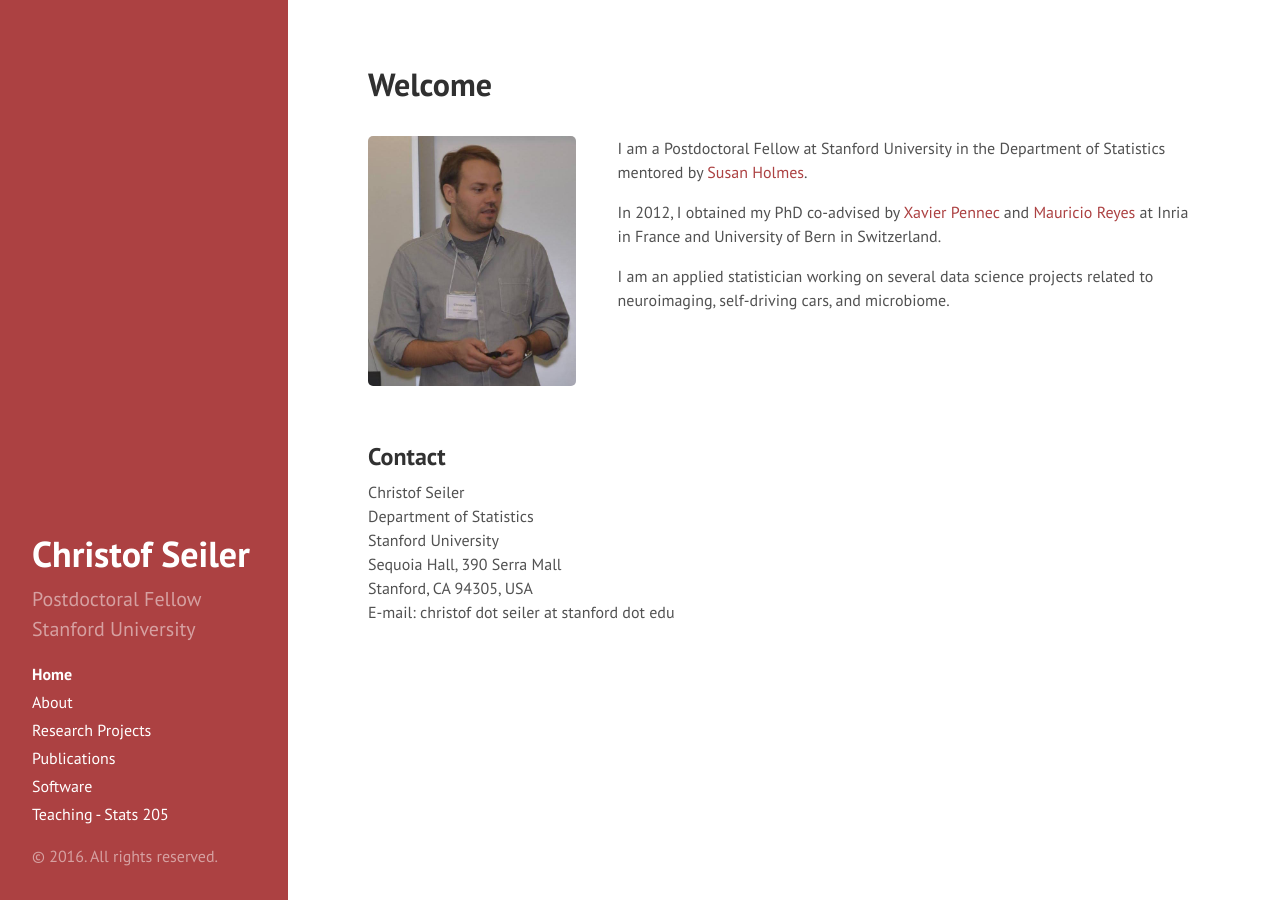
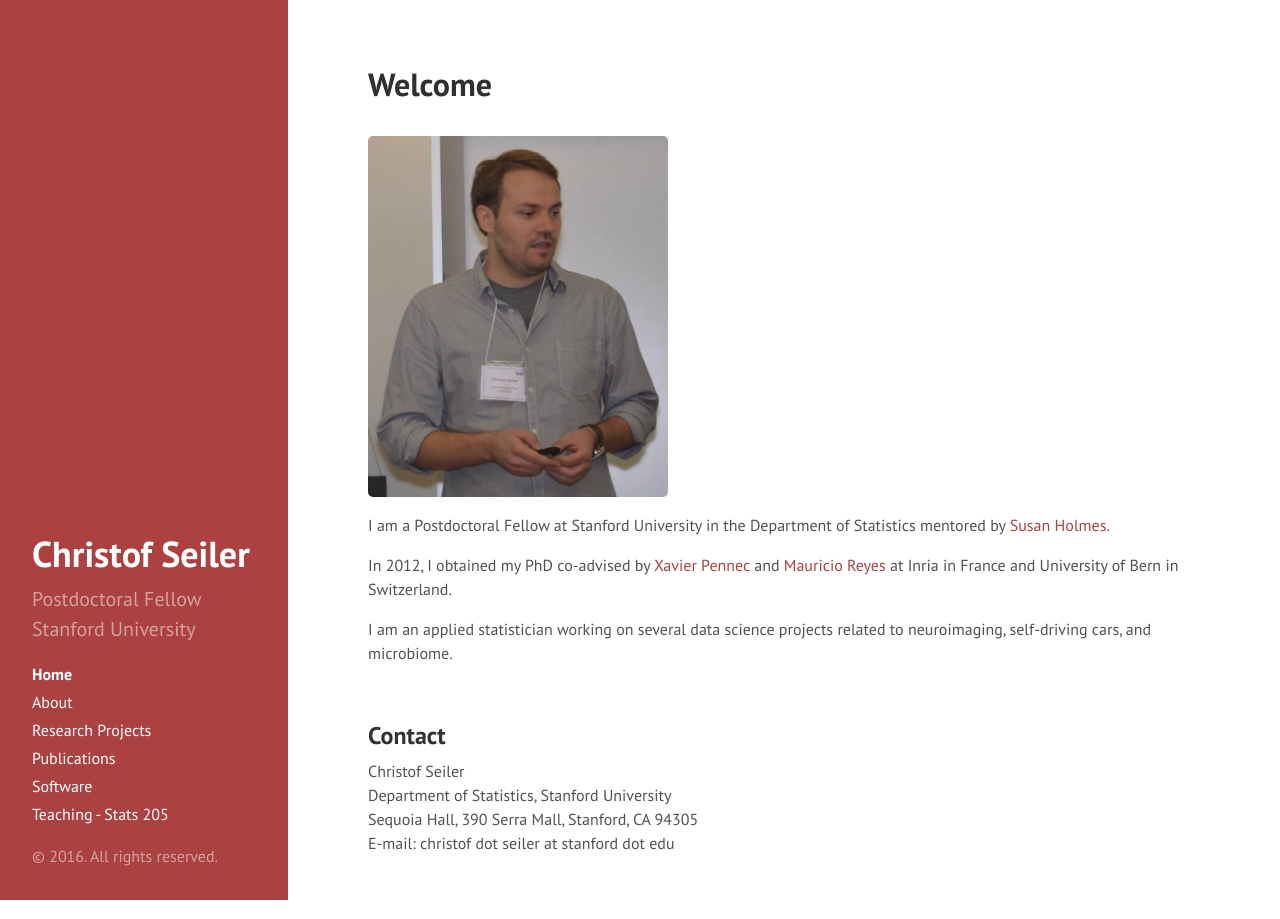
Before and after one commit to ChristofSeiler/ChristofSeiler.github.io, a Jekyll site: the page built from index.html, in a window 1280 px wide. Built offline with Jekyll 4.4.1, drawn with Linux system fonts in a browser that asks for light colours; the list of posts is cut into pages by our own code.

Commit message:
try to make it simpler

```diff
--- a/index.html
+++ b/index.html
@@ -32,25 +32,19 @@ img {
         <h1 class="page-title">Welcome</h1>
 
 <br>
-<div class="group">
-    <div class="left">
-        <img src="public/Me.JPG" alt="" border="0" width="300" />
-    </div>
-    <div class="right">
-        <p>I am a Postdoctoral Fellow at Stanford University in the Department of Statistics mentored by <a href="http://www-stat.stanford.edu/~susan/">Susan Holmes</a>.</p>
-        <p>In 2012, I obtained my PhD co-advised by <a href="http://www-sop.inria.fr/members/Xavier.Pennec/">Xavier Pennec</a> and <a href="http://www.mauricioreyes.me/">Mauricio Reyes</a> at Inria in France and University of Bern in Switzerland.</p>
-        <p>I am an applied statistician working on several data science projects related to neuroimaging, self-driving cars, and microbiome.</p>
-    </div>
-</div>
+
+<img src="public/Me.JPG" alt="" border="0" width="300" />
+
+<p>I am a Postdoctoral Fellow at Stanford University in the Department of Statistics mentored by <a href="http://www-stat.stanford.edu/~susan/">Susan Holmes</a>.</p>
+<p>In 2012, I obtained my PhD co-advised by <a href="http://www-sop.inria.fr/members/Xavier.Pennec/">Xavier Pennec</a> and <a href="http://www.mauricioreyes.me/">Mauricio Reyes</a> at Inria in France and University of Bern in Switzerland.</p>
+<p>I am an applied statistician working on several data science projects related to neuroimaging, self-driving cars, and microbiome.</p>
 
 <br>
 
 <h2 id="contact">Contact</h2>
 Christof Seiler <br>
-Department of Statistics <br>
-Stanford University <br>
-Sequoia Hall, 390 Serra Mall <br>
-Stanford, CA 94305, USA <br>
+Department of Statistics, Stanford University <br>
+Sequoia Hall, 390 Serra Mall, Stanford, CA 94305 <br>
 E-mail: christof dot seiler at stanford dot edu
 
 
```
